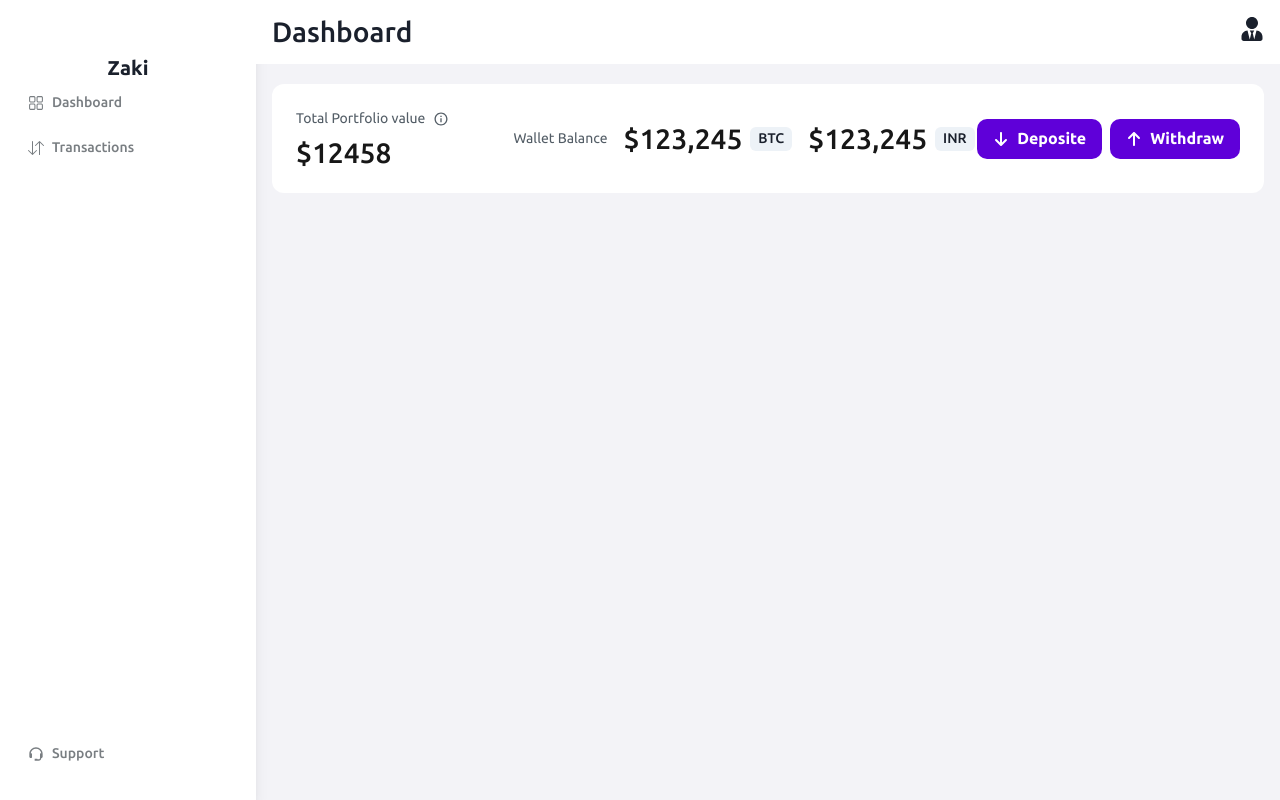
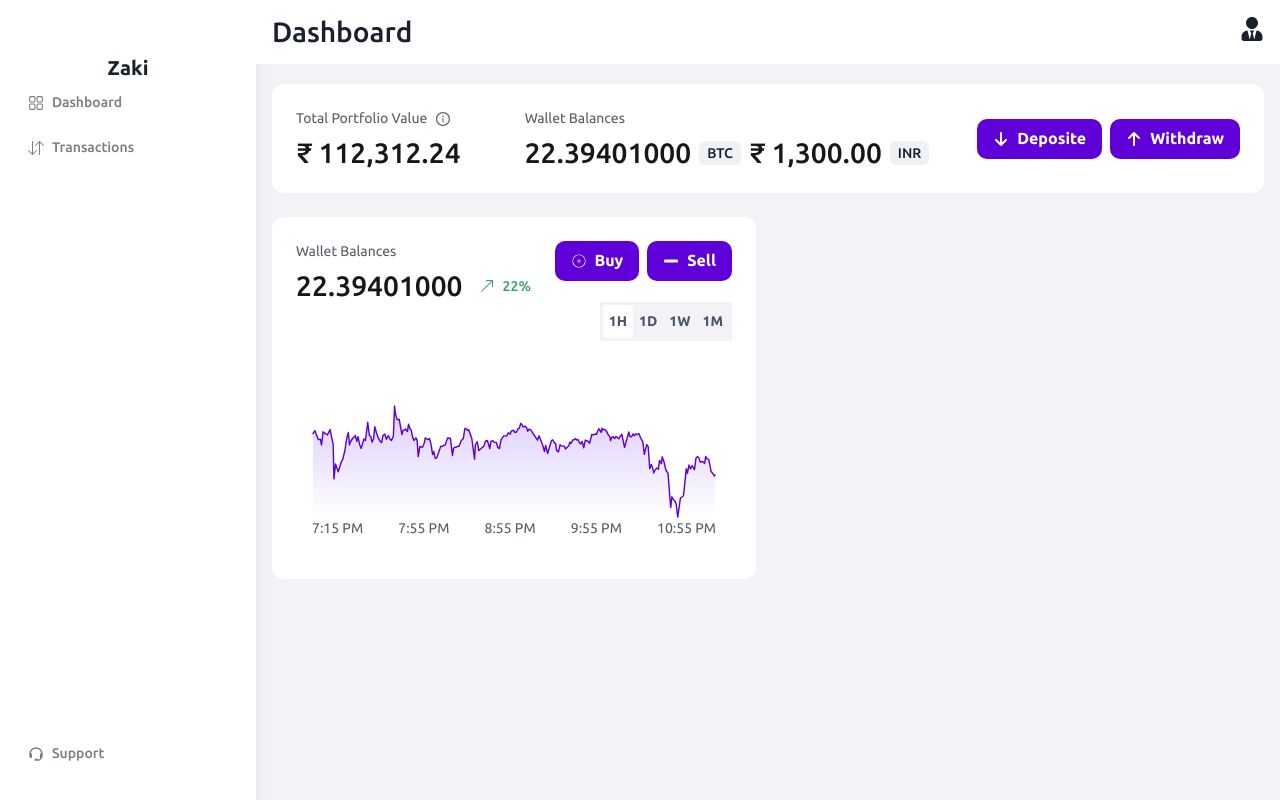
Before and after one commit to ZAKI7352/Dashboard-using-React, a React (Vite) app in the folder project-6/: page / in a window 1280 px wide. Built offline with nearby package versions, Linux system fonts and the light colour scheme.

Commit message:
price section created

```diff
--- /dev/null
+++ b/project-6/src/assets/chakra/CustomCard.jsx
@@ -0,0 +1,10 @@
+import {chakra} from '@chakra-ui/react'
+
+export  const CustomCard = chakra ('div',{
+    baseStyle:{
+        bg:'white',
+        borderRadius:'xl',
+        p:'6'
+    }
+
+})
--- a/project-6/src/pages/Dashboard/Dashboard.jsx
+++ b/project-6/src/pages/Dashboard/Dashboard.jsx
@@ -1,14 +1,28 @@
 import React from 'react'
 import DashboardLayout from '../../components/DashboardLayout'
-import { Container } from '@chakra-ui/react'
 import PortfolioSection from './components/portfolioSection'
+import PriceSection from './components/PriceSection'
+import { Grid, GridItem } from '@chakra-ui/react'
 
 
 
 const Dashboard = ({ }) => {
     return (
         <DashboardLayout title="Dashboard">
-            <PortfolioSection />
+            <Grid gridTemplateColumns={{
+                base: 'repeat(1,1fr)',
+                md: 'repeat(2,1fr)'
+            }}
+            gap='6'
+            >
+                <GridItem colSpan='2'>
+                    <PortfolioSection />
+                </GridItem>
+                <GridItem colSpan='1'>
+                    <PriceSection />
+                </GridItem>
+            </Grid>
+
         </DashboardLayout>
     )
 }
--- /dev/null
+++ b/project-6/src/pages/Dashboard/components/PriceSection.jsx
@@ -0,0 +1,96 @@
+import React from 'react'
+import { CustomCard } from '../../../assets/Chakra/CustomCard'
+import {
+    Button,
+    Flex,
+    HStack,
+    Icon,
+    Image,
+    Stack,
+    Tab,
+    TabList,
+    TabPanel,
+    TabPanels,
+    Tabs,
+    Text,
+} from '@chakra-ui/react'
+import { BsArrowUpRight } from "react-icons/bs";
+import { CiCirclePlus } from "react-icons/ci";
+import { FaMinus } from "react-icons/fa";
+
+
+
+function PriceSection() {
+    const timestamps = ["7:15 PM", "7:55 PM", "8:55 PM", "9:55 PM", "10:55 PM"];
+    return (
+        <CustomCard>
+            <Flex justify='space-between' align='start'>
+                <Stack >
+                    <HStack color="black.80">
+                        <Text fontSize="sm">Wallet Balances</Text>
+                    </HStack>
+                    <HStack spacing={4}
+                        align={{
+                            base: 'flex-start',
+                            sm: 'center'
+                        }}
+                        flexDir={{
+                            base: 'column',
+                            sm: 'row'
+                        }}
+                    >
+                        <HStack>
+                            <Text textStyle="h2" fontWeight="medium">
+                                22.39401000
+                            </Text>{" "}
+                        </HStack>
+                        <HStack fontWeight='medium' color='green.500'>
+                            <Icon as={BsArrowUpRight} />
+                            <Text fontSize='sm' fontWeight="medium">
+                                22%
+                            </Text>{" "}
+                        </HStack>
+                    </HStack>
+                </Stack>
+                <HStack>
+                    <Button leftIcon={<Icon as={CiCirclePlus} />}>Buy</Button>
+                    <Button leftIcon={<Icon as={FaMinus} />}>Sell</Button>
+                </HStack>
+            </Flex>
+            <Tabs variant="soft-rounded">
+                <Flex justify="end">
+                    <TabList bg="black.5" p="3px">
+                        {["1H", "1D", "1W", "1M"].map((tab) => (
+                            <Tab
+                                _selected={{ bg: "white" }}
+                                key={tab}
+                                fontSize="sm"
+                                p="6px"
+                                borderRadius="4"
+                            >
+                                {tab}
+                            </Tab>
+                        ))}
+                    </TabList>
+                </Flex>
+                <TabPanels>
+                    <TabPanel>
+                        <Image w="100%" src="/graph.svg" mt="3rem" />
+                        <HStack justify="space-between">
+                            {timestamps.map((timestamp) => (
+                                <Text key={timestamp} fontSize="sm" color="black.80">
+                                    {timestamp}
+                                </Text>
+                            ))}
+                        </HStack>
+                    </TabPanel>
+                    <TabPanel>
+                        <p>two!</p>
+                    </TabPanel>
+                </TabPanels>
+            </Tabs>
+        </CustomCard>
+    )
+}
+
+export default PriceSection
--- a/project-6/src/pages/Dashboard/components/portfolioSection.jsx
+++ b/project-6/src/pages/Dashboard/components/portfolioSection.jsx
@@ -1,5 +1,9 @@
 import React from 'react'
-import { IoMdInformationCircleOutline } from "react-icons/io";
+import {
+  AiOutlineInfoCircle,
+
+} from "react-icons/ai";
+
 import { FaArrowDown, FaArrowUp } from "react-icons/fa6";
 import { HStack, Stack, Text, Icon, Tag, Button } from '@chakra-ui/react'
 
@@ -40,33 +44,43 @@
 
       >
         <Stack>
-          <HStack color='black.80'>
-            <Text fontSize='14px'>Total Portfolio value</Text>
-            <Icon as={IoMdInformationCircleOutline} />
+          <HStack color="black.80">
+            <Text fontSize="sm">Total Portfolio Value</Text>
+            <Icon as={AiOutlineInfoCircle} />
           </HStack>
-          <HStack>
-            <Text textStyle='h2' fontWeight='medium'>$12458</Text>
+          <Text textStyle="h2" fontWeight="medium">
+            ₹ 112,312.24
+          </Text>
+        </Stack>
+
+        <Stack>
+          <HStack color="black.80">
+            <Text fontSize="sm">Wallet Balances</Text>
           </HStack>
-        </Stack>
-        <Stack >
-          <HStack spacing={4}
+          <HStack
+            spacing={2}
             align={{
-              base: 'flex-start',
-              sm: 'center'
+              base: "flex-start",
+              sm: "center",
             }}
             flexDir={{
-              base: 'column',
-              sm: 'row'
+              base: "column",
+              sm: "row",
             }}
           >
-            <HStack color='black.80'>
-              <Text fontSize='14px'>Wallet Balance</Text>
+            <HStack>
+              <Text textStyle="h2" fontWeight="medium">
+                22.39401000
+              </Text>{" "}
+              <Tag colorScheme="gray" fontWeight="medium">
+                BTC
+              </Tag>
             </HStack>
             <HStack>
-              <Text textStyle='h2' fontWeight='medium'>$123,245</Text> <Tag colorScheme='gray'>BTC</Tag>
-            </HStack>
-            <HStack>
-              <Text textStyle='h2' fontWeight='medium'>$123,245</Text> <Tag colorScheme='gray'>INR</Tag>
+              <Text textStyle="h2" fontWeight="medium">
+                ₹ 1,300.00
+              </Text>{" "}
+              <Tag colorScheme="gray">INR</Tag>
             </HStack>
           </HStack>
         </Stack>
```
Also changed, not shown: project-6/public/graph.svg (added).
